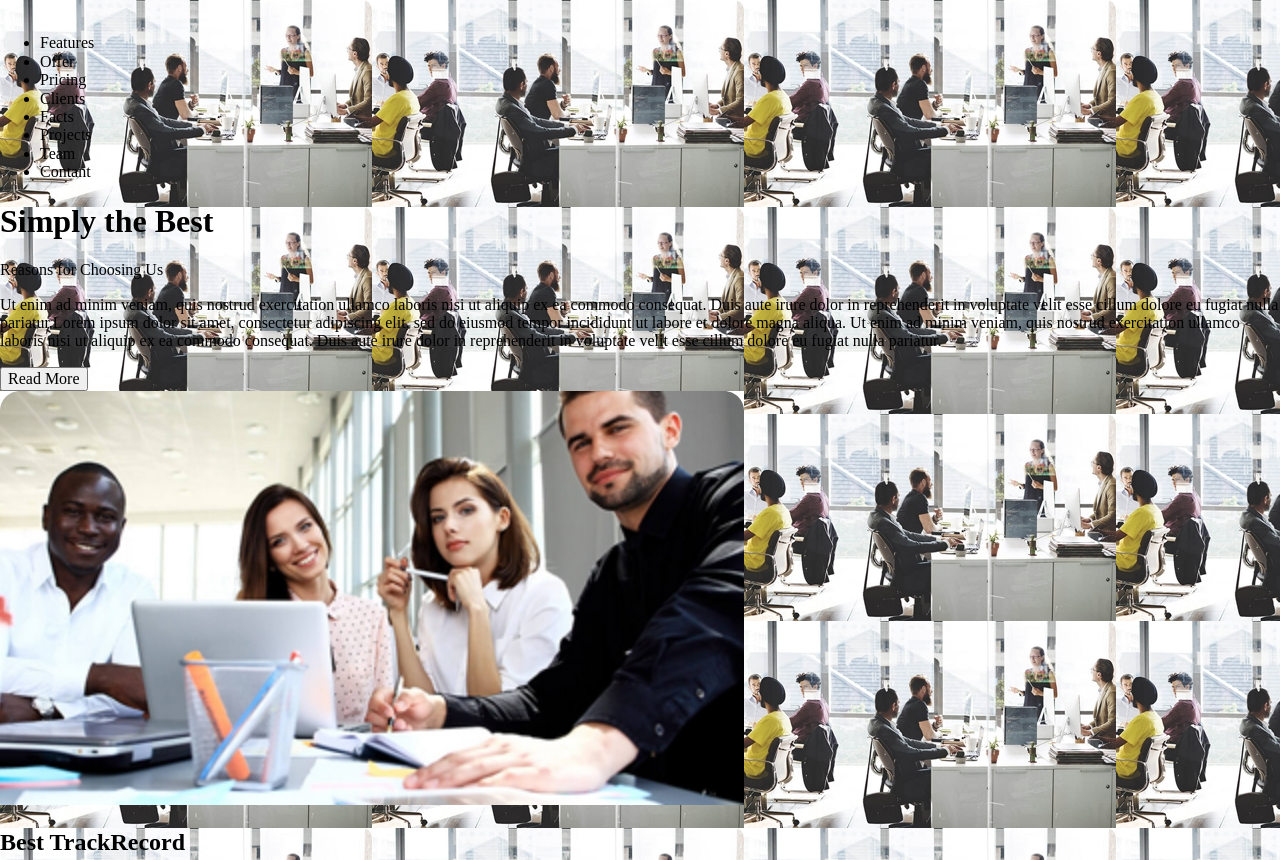
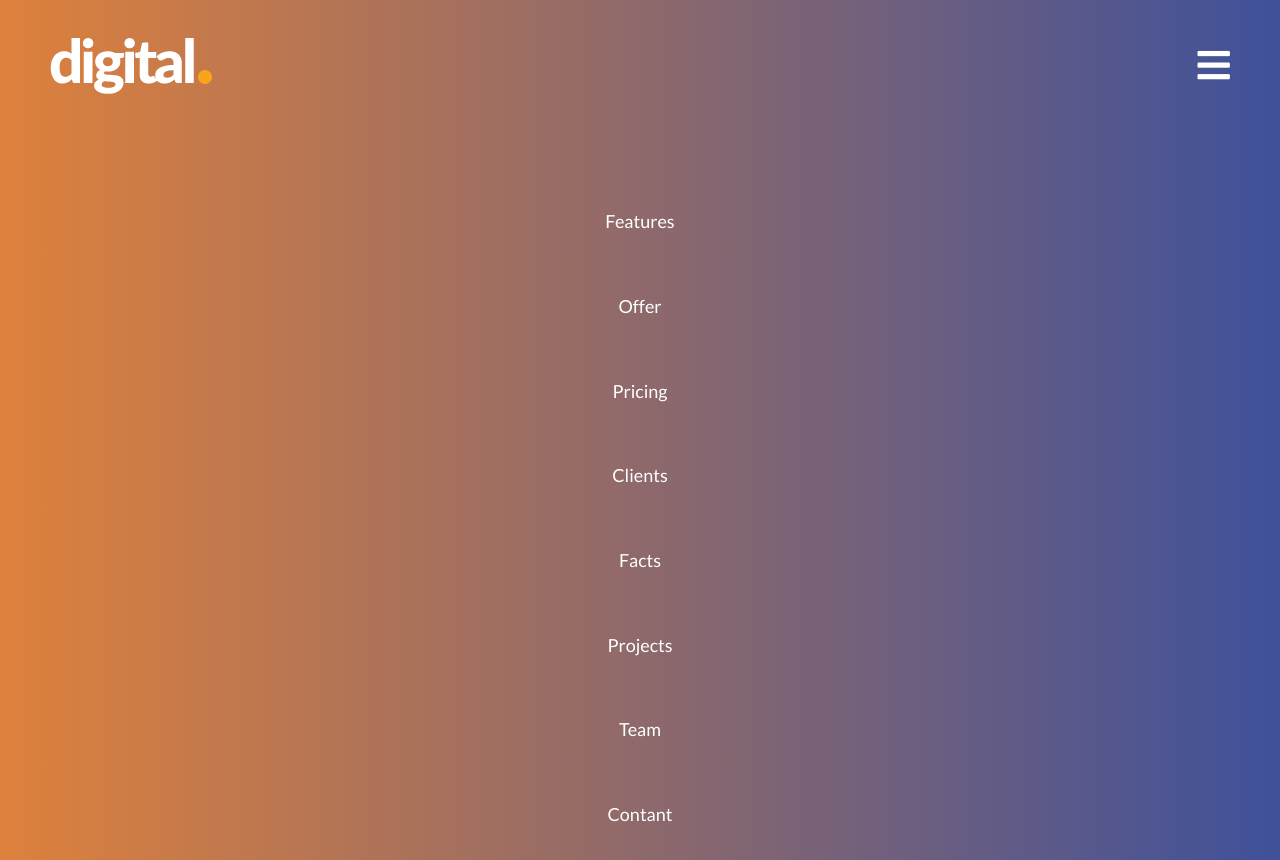
Before and after one commit to Vuzeta/Digital_Agency, a website built with webpack: page src/index.html in a window 1280 px wide. Shown: the top 860 px of the page. Built offline with nearby package versions, Linux system fonts and the light colour scheme.

Commit message:
add url loader, font-awsome, working on nav

```diff
--- a/config/webpack.config.js
+++ b/config/webpack.config.js
@@ -9,12 +9,20 @@ module.exports = {
 	output: {
 		path: path.resolve(__dirname, '../', 'build'),
 		filename: 'js/[name].js',
+		publicPath: '/',
 	},
 	module: {
 		rules: [
 			{
 				test: /\.css$/,
 				use: [MiniCssExtractPlugin.loader, 'css-loader', 'sass-loader'],
+			},
+			{
+				test: /\.svg/,
+				use: {
+					loader: 'svg-url-loader',
+					options: {},
+				},
 			},
 			{
 				test: /\.(sass|scss)$/,
--- a/package.json
+++ b/package.json
@@ -24,6 +24,7 @@
     "@babel/cli": "^7.6.4",
     "@babel/core": "^7.6.4",
     "@babel/preset-env": "^7.6.3",
+    "@fortawesome/fontawesome-free": "^5.11.2",
     "babel-loader": "^8.0.6",
     "clean-webpack-plugin": "^3.0.0",
     "css-loader": "^3.2.0",
@@ -35,6 +36,8 @@
     "node-sass": "^4.12.0",
     "sass-loader": "^8.0.0",
     "style-loader": "^1.0.0",
+    "svg-url-loader": "^3.0.2",
+    "url-loader": "^2.2.0",
     "webpack": "^4.41.2",
     "webpack-cli": "^3.3.9",
     "webpack-dev-server": "^3.9.0"
--- a/src/index.html
+++ b/src/index.html
@@ -6,21 +6,28 @@
     <meta name="viewport" content="width=device-width, initial-scale=1.0">
     <meta http-equiv="X-UA-Compatible" content="ie=edge">
     <title>Digital Agency</title>
+    <link href="https://fonts.googleapis.com/css?family=Lato:300,400,700|Lobster&display=swap" rel="stylesheet">
+    <link href="https://cdnjs.cloudflare.com/ajax/libs/font-awesome/5.11.2/css/all.min.css" rel="stylesheet">
 </head>
 
 <body>
     <main class="container">
-        <nav class="navi">
-            <img src="" alt="" class="navi__logo">
-            <ul class="navi__list">
-                <li class="navi__link">Features</li>
-                <li class="navi__link">Offer</li>
-                <li class="navi__link">Pricing</li>
-                <li class="navi__link">Clients</li>
-                <li class="navi__link">Facts</li>
-                <li class="navi__link">Projects</li>
-                <li class="navi__link">Team</li>
-                <li class="navi__link">Contant</li>
+        <nav class="navigation">
+            <div class="navigation__wrapper">
+                <img src="images/logo.png" alt="" class="navigation__logo">
+                <div class="navigation__hamburger">
+                    <i class="fas fa-bars navigation__hamburger--icon"></i>
+                </div>
+            </div>
+            <ul class="navigation__list">
+                <li class="navigation__item"><a href="" class="navigation__link">Features</a></li>
+                <li class="navigation__item"><a href="" class="navigation__link">Offer</a></li>
+                <li class="navigation__item"><a href="" class="navigation__link">Pricing</a></li>
+                <li class="navigation__item"><a href="" class="navigation__link">Clients</a></li>
+                <li class="navigation__item"><a href="" class="navigation__link">Facts</a></li>
+                <li class="navigation__item"><a href="" class="navigation__link">Projects</a></li>
+                <li class="navigation__item"><a href="" class="navigation__link">Team</a></li>
+                <li class="navigation__item"><a href="" class="navigation__link">Contant</a></li>
             </ul>
         </nav>
         <header class="header">
@@ -38,7 +45,7 @@
         <section class="facts">
             <div class="facts__wrapper">
                 <div class="fact__box">
-                    <img src="images/employees_1@2x.jpg" alt="" class="fact__image">
+                    <img src="" alt="" class="fact__image">
                     <h2 class="fact__heading">Best TrackRecord</h2>
                     <p class="fact__description">Ut enim ad minim veniam, quis nostrud exercitation ullamco laboris nisi
                         ut
--- /dev/null
+++ b/src/scss/layout/_navigation.scss
@@ -0,0 +1,47 @@
+.navigation {
+    display: flex;
+    flex-direction: column;
+    background-image: $bg-gradient;
+
+    &__wrapper {
+        display: flex;
+        justify-content: space-between;
+        height: 10vh;
+        margin: 2%;
+        align-items: center;
+    }
+
+    &__logo {
+        padding: 2%;
+    }
+
+    &__list {
+        padding: 0;
+        text-align: center;
+        list-style: none;
+        color: $color-white;
+    }
+
+    &__hamburger {
+        padding: 2%;
+        text-align: right;
+        cursor: pointer;
+    }
+
+    &__hamburger--icon {
+        font-size: $font-size-XL;
+        color: $color-white;
+    }
+
+    &__item {
+        margin: 5% 0px;
+    }
+
+    &__link {
+        text-decoration: none;
+        color: $color-white;
+        font-size: $font-size-medium;
+    }
+
+
+}
--- a/src/scss/main.scss
+++ b/src/scss/main.scss
@@ -3,6 +3,16 @@
 
 @import 'tools/reset';
 
-.container {
-  background-image: url('../images/employees_2.jpg');
+@import 'layout/navigation';
+
+* {
+  box-sizing: border-box;
 }
+html {
+  font-size: 62.5%;
+}
+
+body {
+  font-family: $font-primary;
+  font-size: $font-size-normal
+}
--- a/src/scss/utilities/_variables.scss
+++ b/src/scss/utilities/_variables.scss
@@ -20,8 +20,8 @@ $bg-gradient: linear-gradient(to right, #de813c 0%, #3f519a 100%); //background-
 
 
 //FONT FAMILY
-$font-primary: Lato;
-$font-headline: Bernadette;
+$font-primary: 'Lato', sans-serif;
+$font-headline: 'Lobster', cursive;
 
 //FONT-SIZE
 $html-font: 62,5%;               //10px
```
Also changed, not shown: src/assets/bernadette.ttf (added), 1 other file. Lines whose indentation alone changed are shown as unchanged.
